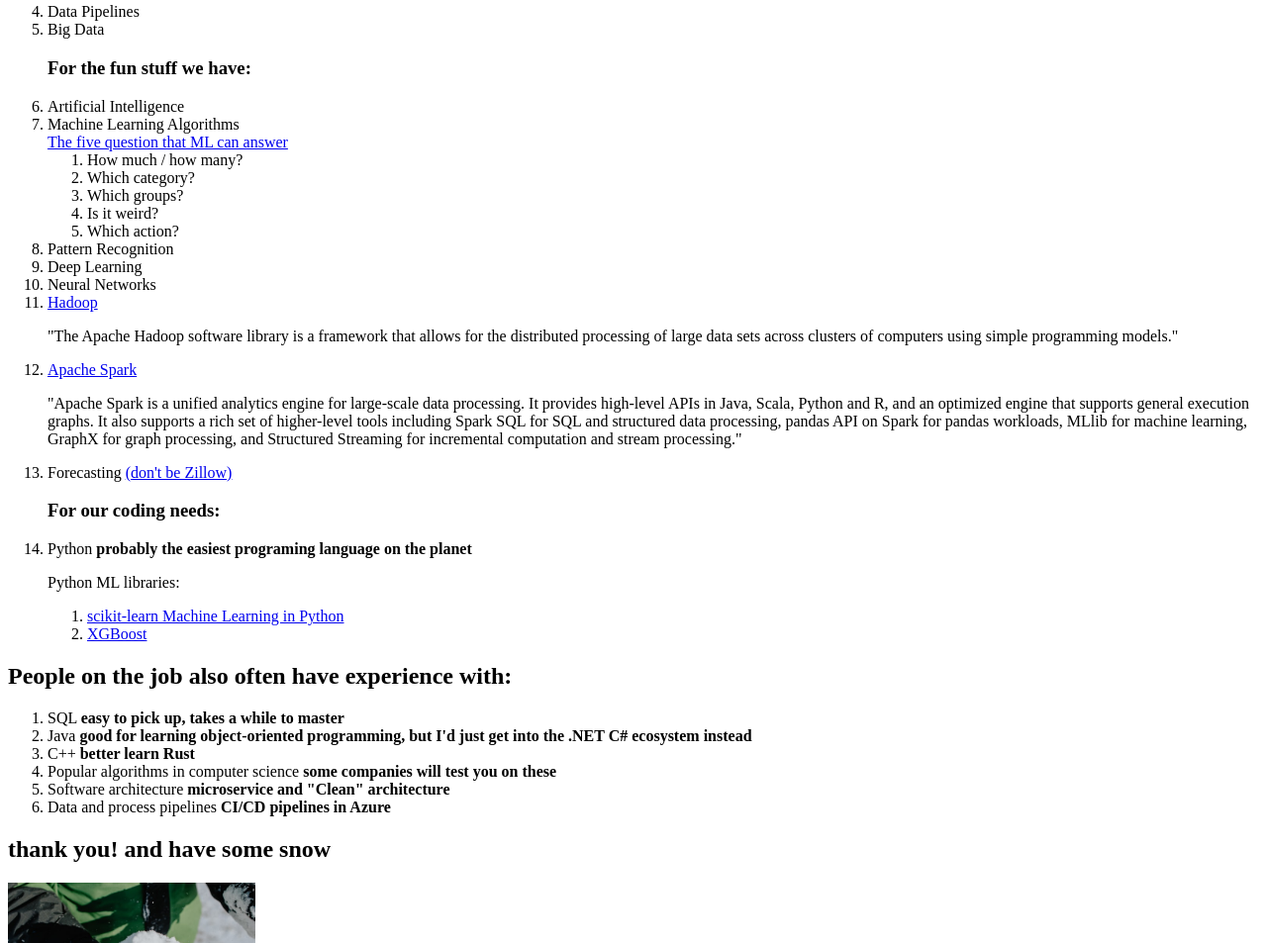
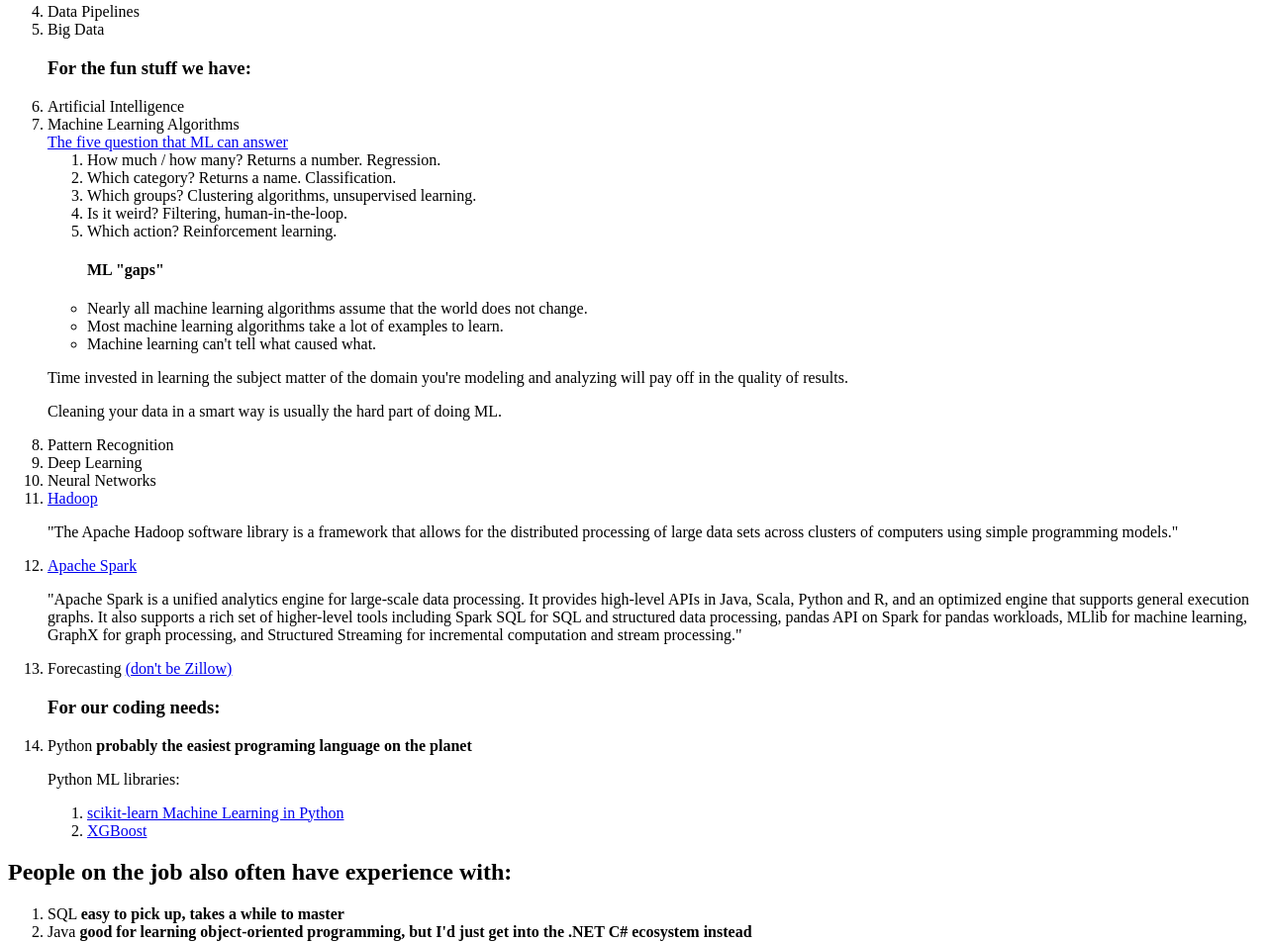
Before and after one commit to RobertasRudys/howtointelligence.com, a plain HTML site: page index.html in a window 1280 px wide. Shown: the part 1080-2033 px from the top of the page at 99% size. Drawn offline with Linux system fonts and the light colour scheme.

Commit message:
add notes on Machine Learning Algorithms

```diff
--- a/index.html
+++ b/index.html
@@ -142,12 +142,29 @@
       <a href="https://youtu.be/jSaseNL8RDE?t=1230">The five question that ML can answer</a>
 
       <ol>
-        <li>How much / how many?</li>
-        <li>Which category?</li>
-        <li>Which groups?</li>
-        <li>Is it weird?</li>
-        <li>Which action?</li>
+        <li>How much / how many? Returns a number. Regression.</li>
+        <li>Which category? Returns a name. Classification.</li>
+        <li>Which groups? Clustering algorithms, unsupervised learning.</li>
+        <li>Is it weird? Filtering, human-in-the-loop.</li>
+        <li>Which action? Reinforcement learning.</li>
       </ol>
+
+      <ul>
+        <h4>ML "gaps"</h4>
+        <li>Nearly all machine learning algorithms assume that the world does not change.</li>
+        <li>Most machine learning algorithms take a lot of examples to learn.</li>
+        <li>Machine learning can't tell what caused what.</li>
+      </ul>
+
+      <p>
+        Time invested in learning the subject matter of the domain you're modeling and
+        analyzing will pay off in the quality of results.
+      </p>
+
+      <p>
+        Cleaning your data in a smart way is usually the hard part of doing ML.
+      </p>
+
     </li>
     <li>
       Pattern Recognition
```
